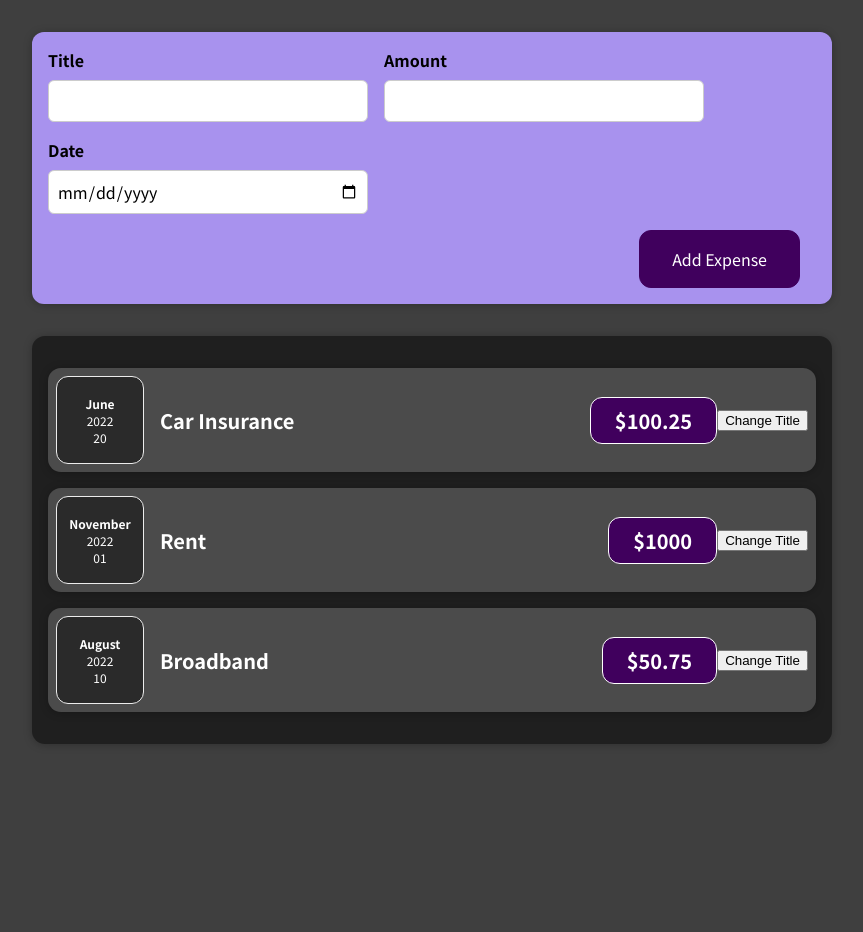
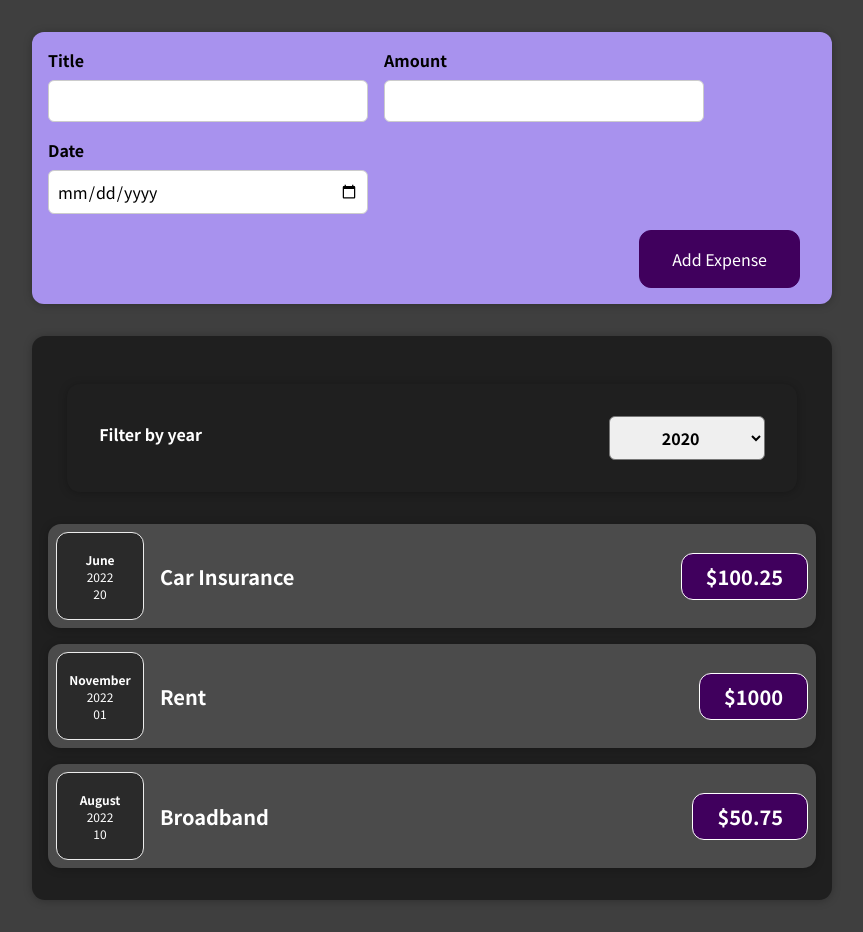
Before and after one commit to ajeetcloud/react-spring-expense-app, a React (Create React App) app in the folder react-app/: page / in a window 1280 px wide. Shown: the whole page, without its empty margins (208-1071 px from the left). Before the commit the page ends 800 px from the top, so only its background shows below. Built offline with nearby package versions, Linux system fonts and the light colour scheme.

Commit message:
Added expense form

```diff
--- a/react-app/src/App.js
+++ b/react-app/src/App.js
@@ -1,15 +1,24 @@
 import Expenses from "./components/Expenses/Expenses";
 import NewExpense from "./components/NewExpense/NewExpense";
+import {useState} from "react";
+
+const staticExpenses = [
+    {id: 'e1', title: 'Car Insurance', amount: '100.25', date: new Date(2022, 5, 20)},
+    {id: 'e2', title: 'Rent', amount: '1000', date: new Date(2022, 10, 1)},
+    {id: 'e3', title: 'Broadband', amount: '50.75', date: new Date(2022, 7, 10)},
+];
 
 const App = () => {
-    const expenses = [
-        {title: 'Car Insurance', amount: '100.25', date: new Date(2022, 5, 20)},
-        {title: 'Rent', amount: '1000', date: new Date(2022, 10, 1)},
-        {title: 'Broadband', amount: '50.75', date: new Date(2022, 7, 10)},
-    ];
 
-    const addExpenseHandler = (newForm) => {
-        console.log(newForm)
+    const [expenses, setExpenses] = useState(staticExpenses);
+
+    const addExpenseHandler = (expense) => {
+        console.log(expense)
+        //setExpenses([expense, ...expenses]);
+        // The better way, as it depends on previous state.
+        setExpenses(prevExpenses => {
+            return [expense, ...prevExpenses];
+        });
     }
 
     return (
--- /dev/null
+++ b/react-app/src/components/Expenses/ExpenseFilter.css
@@ -0,0 +1,24 @@
+.expenses-filter {
+    color: white;
+    padding: 0 1rem;
+}
+
+.expenses-filter__control {
+    display: flex;
+    width: 100%;
+    align-items: center;
+    justify-content: space-between;
+    margin: 1rem 0;
+}
+
+.expenses-filter label {
+    font-weight: bold;
+    margin-bottom: 0.5rem;
+}
+
+.expenses-filter select {
+    font: inherit;
+    padding: 0.5rem 3rem;
+    font-weight: bold;
+    border-radius: 6px;
+}
--- /dev/null
+++ b/react-app/src/components/Expenses/ExpenseFilter.js
@@ -0,0 +1,26 @@
+import './ExpenseFilter.css';
+import Card from "../UI/Card";
+
+const ExpenseFilter = (props) => {
+    const yearChangeHandler = (event) => {
+        props.onYearChange(event.target.value);
+    };
+
+    return (
+        <Card className="expenses">
+            <div className='expenses-filter'>
+                <div className='expenses-filter__control'>
+                    <label>Filter by year</label>
+                    <select value={props.selected} onChange={yearChangeHandler}>
+                        <option value='2022'>2022</option>
+                        <option value='2021'>2021</option>
+                        <option value='2020'>2020</option>
+                        <option value='2019'>2019</option>
+                    </select>
+                </div>
+            </div>
+        </Card>
+    );
+}
+
+export default ExpenseFilter;
--- a/react-app/src/components/Expenses/ExpenseItem.js
+++ b/react-app/src/components/Expenses/ExpenseItem.js
@@ -1,25 +1,16 @@
 import "./ExpenseItem.css";
 import ExpenseDate from "./ExpenseDate";
 import Card from "../UI/Card";
-import {useState} from "react";
 
 const ExpenseItem = (props) => {
-
-    const [title, setTitle] = useState(props.title);
-
-    const clickHandler = () => {
-        setTitle('Updated');
-    };
 
     return (
         <Card className="expense-item">
             <ExpenseDate date={props.date}/>
             <div className="expense-item__description">
-                <h2>{title}</h2>
+                <h2>{props.title}</h2>
                 <div className="expense-item__price">${props.amount}</div>
             </div>
-            <button onClick={clickHandler}>Change Title
-            </button>
         </Card>
     );
 }
--- a/react-app/src/components/Expenses/Expenses.js
+++ b/react-app/src/components/Expenses/Expenses.js
@@ -1,25 +1,31 @@
-import React from 'react';
+import React, {useState} from 'react';
 
 import ExpenseItem from './ExpenseItem';
 import Card from '../UI/Card';
 import './Expenses.css';
+import ExpenseFilter from "./ExpenseFilter";
 
 const Expenses = (props) => {
+    const [filterYear, setFilterYear] = useState('2020');
+
+    const filterChangeHandler = (selectedYear) => {
+        setFilterYear(selectedYear);
+    };
+
     return (
-        <Card className="expenses">
-            <ExpenseItem
-                title={props.items[0].title}
-                amount={props.items[0].amount}
-                date={props.items[0].date}/>
-            <ExpenseItem
-                title={props.items[1].title}
-                amount={props.items[1].amount}
-                date={props.items[1].date}/>
-            <ExpenseItem
-                title={props.items[2].title}
-                amount={props.items[2].amount}
-                date={props.items[2].date}/>
-        </Card>
+        <div>
+            <Card className="expenses">
+                <ExpenseFilter selected={filterYear} onYearChange={filterChangeHandler}></ExpenseFilter>
+                {props.items.map(expense =>
+                    <ExpenseItem
+                        key={expense.id}
+                        title={expense.title}
+                        amount={expense.amount}
+                        date={expense.date}
+                    />
+                )}
+            </Card>
+        </div>
     );
 }
 
```
